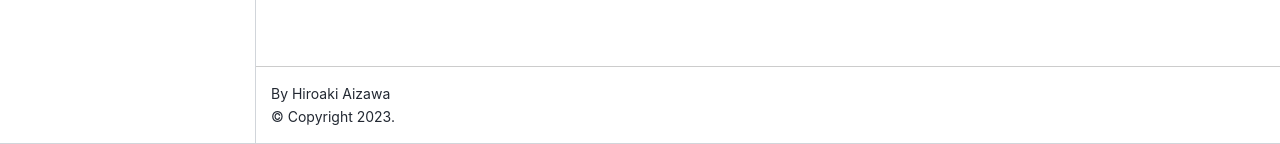
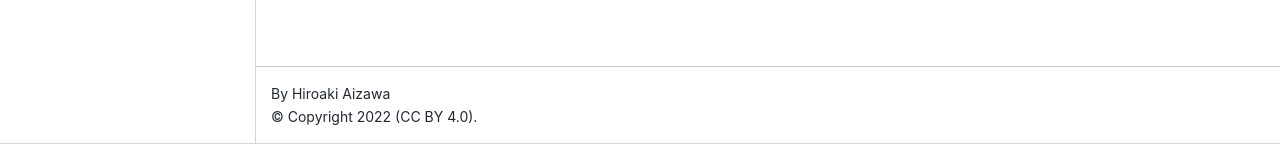
Before and after one commit to aizawan/mathematical_analysis_2023-public, a Jupyter Book: the page built from README.md, in a window 1280 px wide. Shown: the part 756-900 px from the top of the page. Built offline with Jupyter Book 1.0.4 settings and Sphinx 7.4.7 and the Sphinx Book theme 1.1.4, drawn with Linux system fonts in a browser that asks for light colours; pages that are not in the unit, such as notebooks, are missing from menus; part of the change alters nothing that is shown.

```diff
--- a/_config.yml
+++ b/_config.yml
@@ -3,6 +3,7 @@
 
 title: 数理解析
 author: Hiroaki Aizawa
+copyright: "2022 (CC BY 4.0)"
 logo: logo.png
 
 # Force re-execution of notebooks on each build.
@@ -21,9 +22,13 @@ bibtex_bibfiles:
 
 # Information about where the book exists on the web
 repository:
-  url: https://github.com/executablebooks/jupyter-book  # Online location of your book
-  path_to_book: docs  # Optional path to your book, relative to the repository root
-  branch: master  # Which branch of the repository should be used when creating links (optional)
+  url: https://github.com/aizawan/mathematical_analysis_2023-public  # Online location of your book
+  path_to_book: ""  # Optional path to your book, relative to the repository root
+  branch: main  # Which branch of the repository should be used when creating links (optional)
+
+launch_buttons:
+  binderhub_url: ""
+  colab_url: "https://colab.research.google.com"
 
 # Add GitHub buttons to your book
 # See https://jupyterbook.org/customize/config.html#add-a-link-to-your-repository
```
